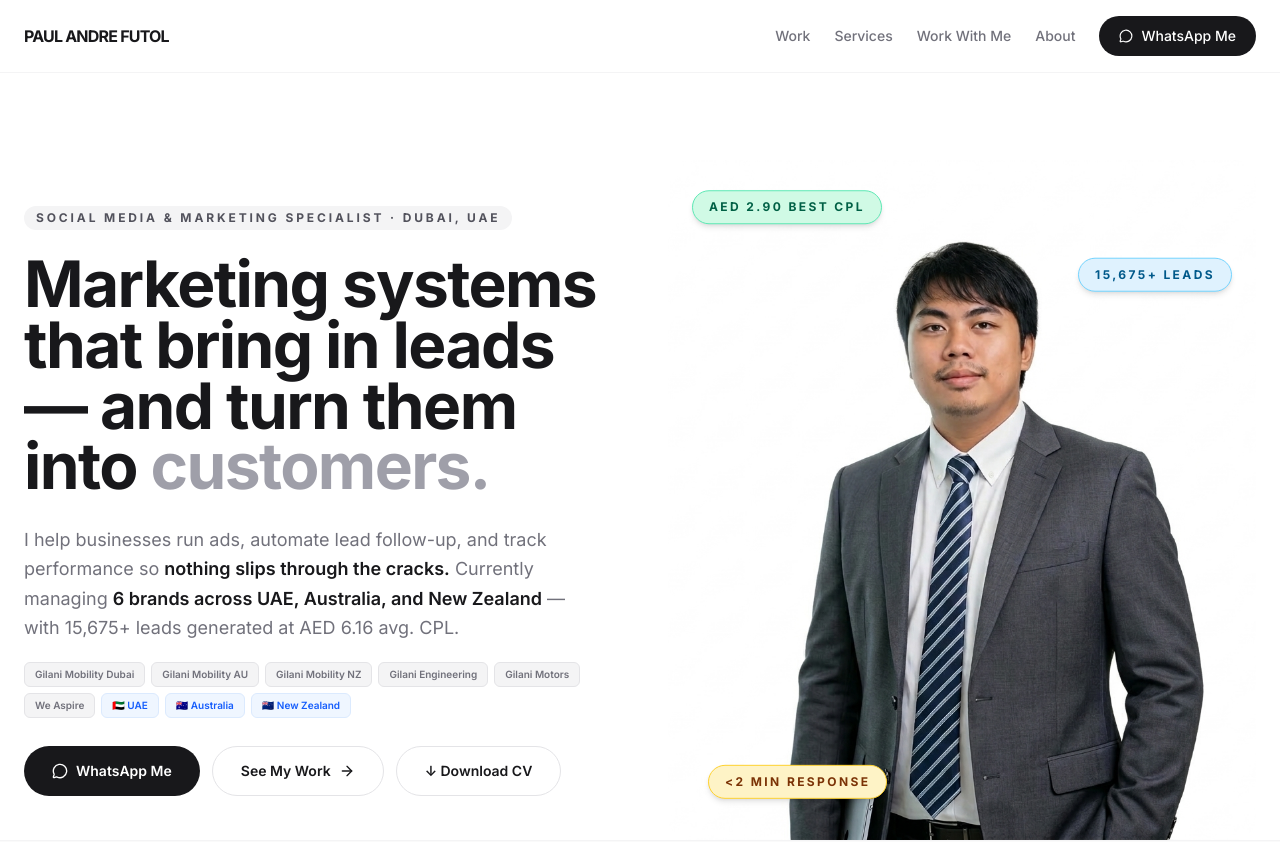
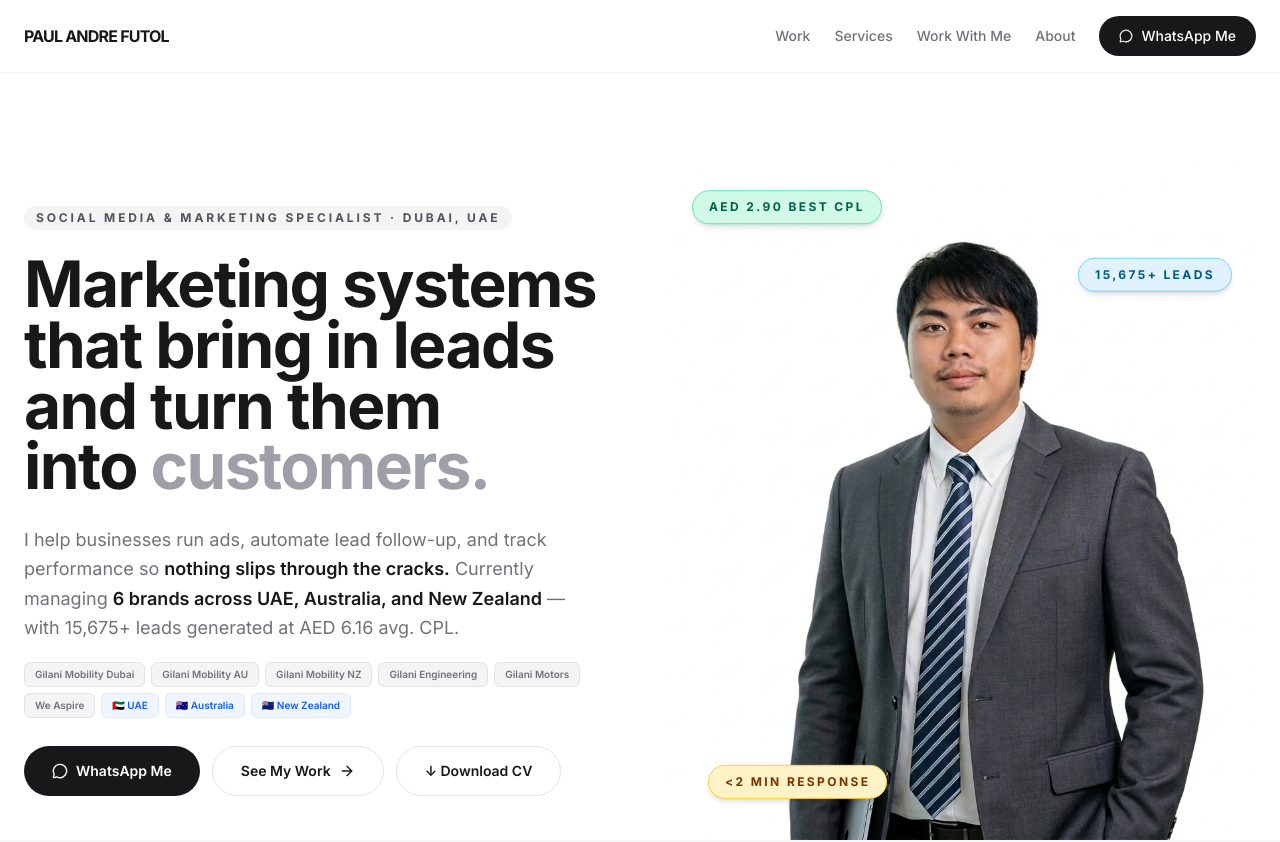
Before and after one commit to PaulAndre0809/Marketing-portfolio, a React (Vite) app: page / in a window 1280 px wide. Shown: the top 842 px of the page. Built offline with nearby package versions, Linux system fonts and the light colour scheme.

Commit message:
Optimize the Hero Text

```diff
--- a/src/App.tsx
+++ b/src/App.tsx
@@ -347,7 +347,7 @@ export default function App() {
                   </span>
 
                   <h1 className="text-4xl sm:text-5xl md:text-6xl xl:text-[64px] font-bold tracking-tight leading-[0.95] mb-5 sm:mb-7 text-balance">
-                    Marketing systems that bring in leads — and turn them into{' '}
+                    Marketing systems that bring in leads and turn them into{' '}
                     <span className="text-zinc-400">customers.</span>
                   </h1>
 
```
